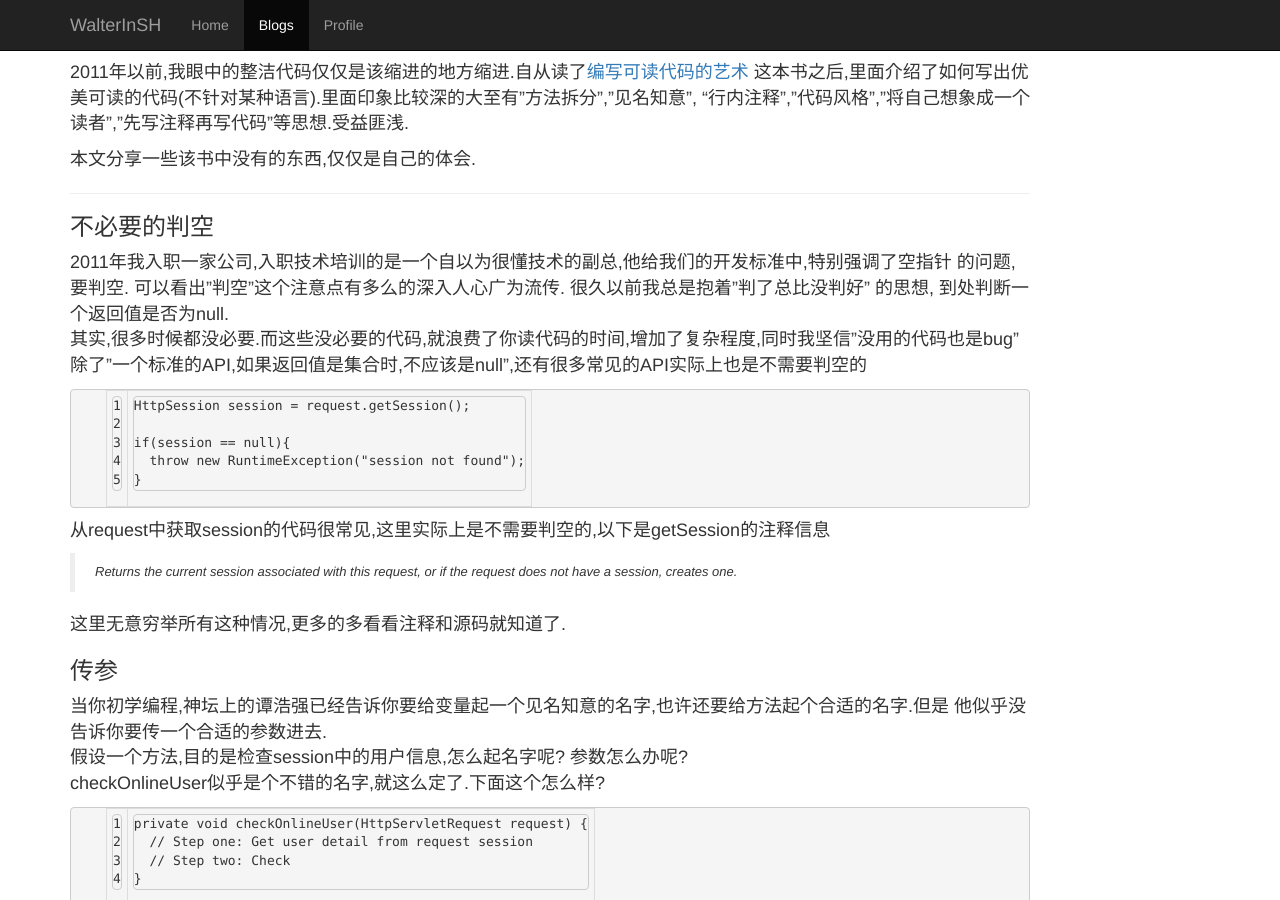
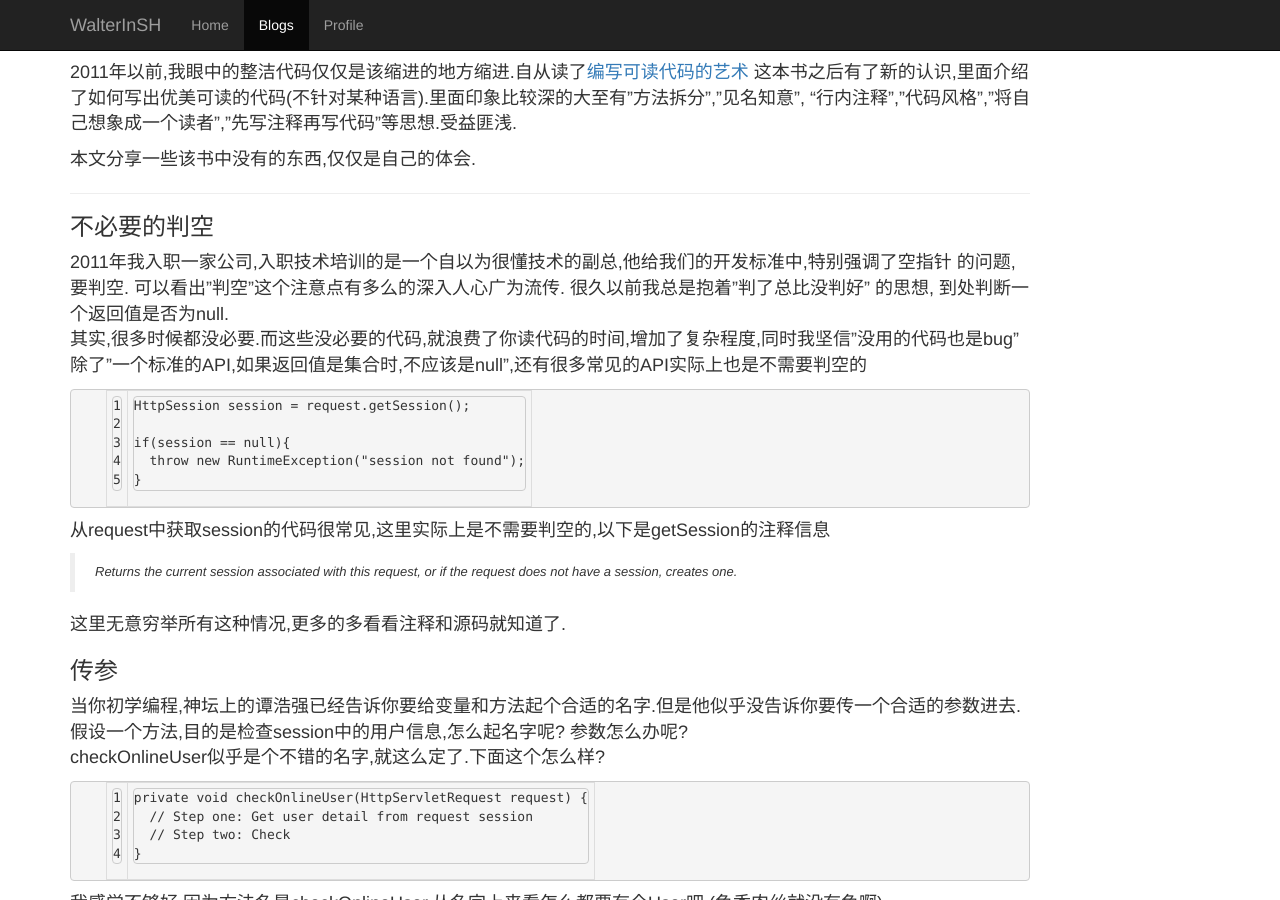
Before and after one commit to WalterInSH/walterinsh.github.io, a Jekyll site: the page built from _posts/2014-05-22-my-programming-habits.md, in a window 1280 px wide and 900 px high. Built offline with Jekyll 4.4.1, drawn with Linux system fonts in a browser that asks for light colours; nearby versions of some CDN libraries.

Commit message:
fix typo

```diff
--- a/_posts/2014-05-22-my-programming-habits.md
+++ b/_posts/2014-05-22-my-programming-habits.md
@@ -4,7 +4,7 @@ title: 我的编程习惯
 ---
 
 2011年以前,我眼中的整洁代码仅仅是该缩进的地方缩进.自从读了[编写可读代码的艺术](http://www.amazon.cn/dp/B008B4DTG4)
-这本书之后,里面介绍了如何写出优美可读的代码(不针对某种语言).里面印象比较深的大至有"方法拆分","见名知意",
+这本书之后有了新的认识,里面介绍了如何写出优美可读的代码(不针对某种语言).里面印象比较深的大至有"方法拆分","见名知意",
 "行内注释","代码风格","将自己想象成一个读者","先写注释再写代码"等思想.受益匪浅.
 
 本文分享一些该书中没有的东西,仅仅是自己的体会.
@@ -34,8 +34,7 @@ does not have a session, creates one.
 这里无意穷举所有这种情况,更多的多看看注释和源码就知道了.
 
 ### 传参
-当你初学编程,神坛上的谭浩强已经告诉你要给变量起一个见名知意的名字,也许还要给方法起个合适的名字.但是
-他似乎没告诉你要传一个合适的参数进去.
+当你初学编程,神坛上的谭浩强已经告诉你要给变量和方法起个合适的名字.但是他似乎没告诉你要传一个合适的参数进去.
 假设一个方法,目的是检查session中的用户信息,怎么起名字呢? 参数怎么办呢?
 checkOnlineUser似乎是个不错的名字,就这么定了.下面这个怎么样?
 
@@ -97,6 +96,7 @@ assertThat("test", anyOf(is("test2"), containsString("te")));
 
 ###  用一个等宽,漂亮的字体
 你无法控制别人用什么字体看你的代码,但是你能控制你用什么字体看自己的代码. 试试等宽字体
+
 >A monospaced font, also called a fixed-pitch, fixed-width or non-proportional
 font, is a font whose letters and characters each occupy the same amount of
 horizontal space.This contrasts with variable-width fonts, where the letters
```
